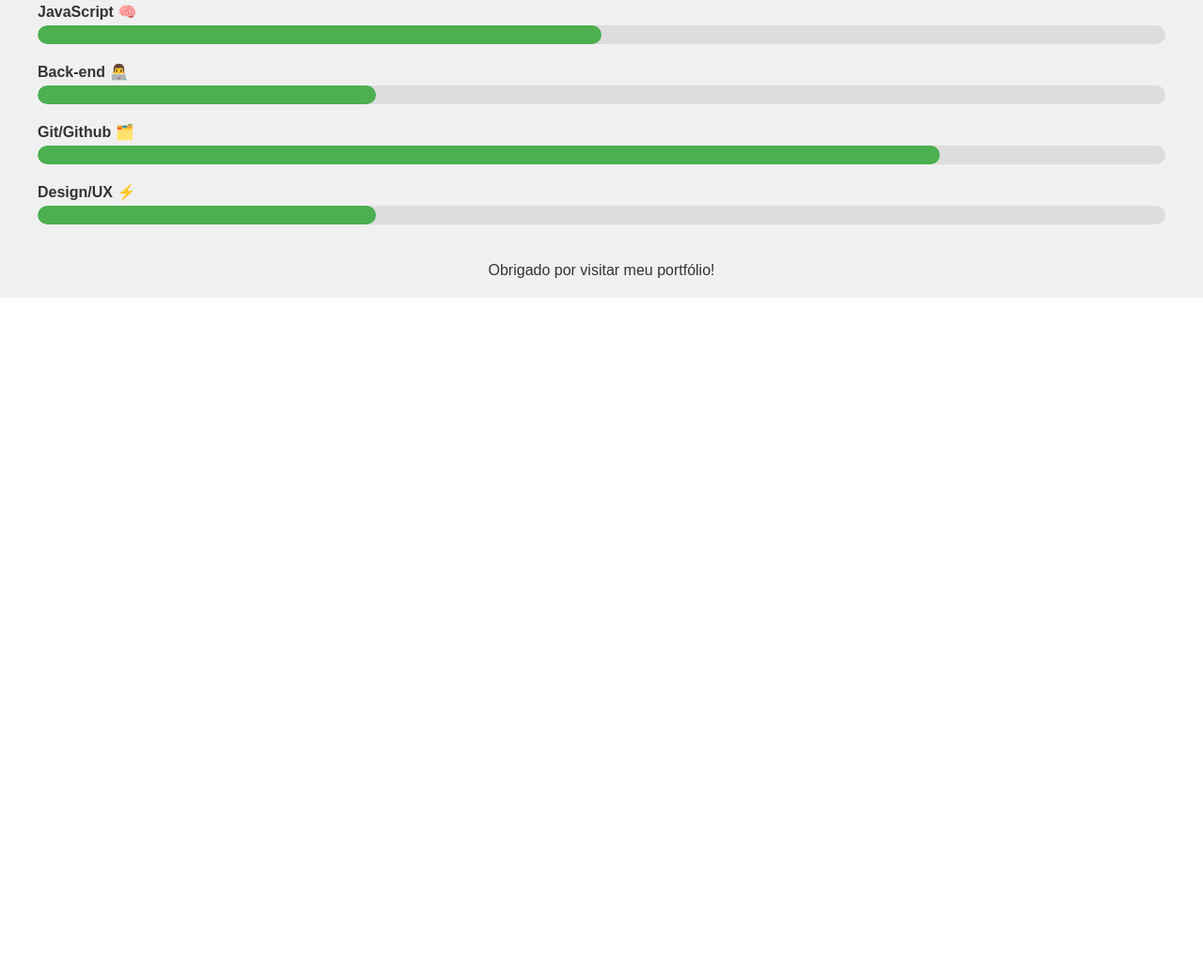
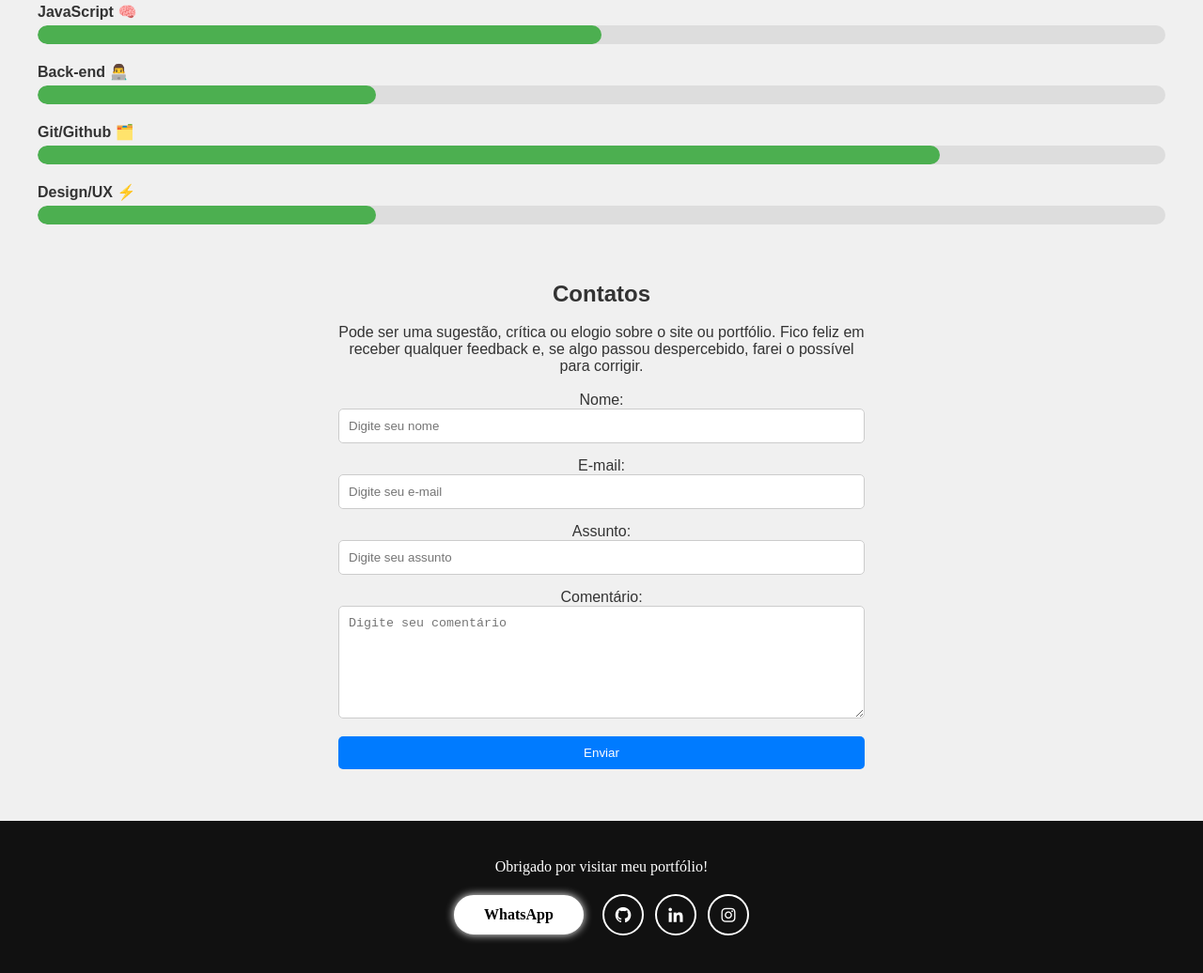
Before and after one commit to Snape87/Portfolio, a plain HTML site: page Index.html/index.html in a window 1280 px wide. Shown: the part 1016-2052 px from the top of the page at 94% size. Before the commit the page ends 1333 px from the top, so only its background shows below. Drawn offline with nearby package versions, Linux system fonts and the light colour scheme.

Commit message:
adição da seção "Contatos" e footer com redes sociais
Seção de contatos com formulário funcional, redirecionamento de envio e footer com redes sociais

```diff
--- a/Index.html/index.html
+++ b/Index.html/index.html
@@ -4,6 +4,8 @@
   <meta charset="UTF-8">
   <meta name="viewport" content="width=device-width, initial-scale=1.0">
   <link rel="stylesheet" href="../css/style.css">
+  <link href="https://unpkg.com/boxicons@2.1.4/css/boxicons.min.css" rel="stylesheet">
+
   <title>Portfolio Novo</title>
 </head>
 <body>
@@ -70,7 +72,7 @@
   </header>
   <p>Olá! Me chamo Nicholas, tenho 21 anos e sou desenvolvedor front-end apaixonado por criar experiências digitais modernas e funcionais. Atualmente moro no Rio de Janeiro e estou expandindo meus conhecimentos em back-end para me tornar um desenvolvedor full stack.
 Gosto de manter meus projetos bem organizados, prezando por um código limpo e uma boa estrutura. Estou sempre aprendendo novas tecnologias, explorando boas práticas e evoluindo como profissional.
-Além da programação, gosto de ouvir música e aprender sobre design e usabilidade. Acredito que tecnologia é uma ponte entre ideias e soluções — e estou aqui para construir essas pontes com criatividade e dedicação</p>
+Além da programação, gosto de ouvir música e aprender sobre design e usabilidade. Acredito que tecnologia é uma ponte entre ideias e soluções e estou aqui para construir essas pontes com criatividade e dedicação</p>
  <div class="habilidades">
     <h3>Conhecimentos</h3>
     <br>
@@ -112,13 +114,42 @@ Além da programação, gosto de ouvir música e aprender sobre design e usabili
     </div>
   </div>
 
+  <div class="contato">
+  <h2>Contatos</h2>
+  <br>
+  <p>Pode ser uma sugestão, crítica ou elogio sobre o site ou portfólio. Fico feliz em receber qualquer feedback e, se algo passou despercebido, farei o possível para corrigir.</p>
+  <br>
 
+  <form id="form-contato" action="https://formsubmit.co/nicholasgccardoso3@gmail.com" method="POST"></form>
+    <label for="nome">Nome:</label>
+    <input type="text" id="nome" placeholder="Digite seu nome" required>
 
+    <label for="email">E-mail:</label>
+    <input type="email" id="email" placeholder="Digite seu e-mail" required>
 
-  <footer>
-    <p>Obrigado por visitar meu portfólio!</p>
-  </footer>
+    <label for="assunto">Assunto:</label>
+    <input type="text" id="assunto" placeholder="Digite seu assunto" required>
+
+    <label for="comentario">Comentário:</label>
+    <textarea id="comentario" placeholder="Digite seu comentário" required></textarea>
+
+    <button type="submit" id="enviar">Enviar</button>
+  </form>
+</div>
 </article>
+
+<footer>
+  <p>Obrigado por visitar meu portfólio!</p>
+  <div class="btn-social">
+    <a href="#" class="Btn">WhatsApp</a>
+    <div class="sci">
+      <a href="https://github.com/Snape87"><i class='bx bxl-github'></i></a>
+      <a href="https://www.linkedin.com/in/nicholas-gon%C3%A7alves-a8b07b334/"><i class='bx bxl-linkedin'></i></a>
+      <a href="https://www.instagram.com/_duartenic_/"><i class='bx bxl-instagram'></i></a>
+    </div>
+  </div>
+</footer>
+
 
 
 
--- a/css/style.css
+++ b/css/style.css
@@ -109,7 +109,6 @@
     font-size: bold;
     color: #333;
     font-family: 'Savate', sans-serif;
-
 }
 .habilidades {
   margin-top: 30px;
@@ -155,3 +154,97 @@
 .design {
   width: 30%;
 }
+
+.contato {
+  max-width: 600px;
+  margin: 0 auto;
+  padding: 20px;
+}
+
+.contato input,
+.contato textarea,
+.contato button {
+  width: 100%;
+  margin-bottom: 15px;
+  padding: 10px;
+  box-sizing: border-box;
+  border-radius: 5px;
+  border: 1px solid #ccc;
+}
+
+.contato textarea {
+  height: 120px;
+  resize: vertical;
+}
+
+.contato button {
+  background-color: #007bff;
+  color: white;
+  border: none;
+  cursor: pointer;
+}
+
+.contato button:hover {
+  background-color: #0056b3;
+}
+
+footer {
+  background-color: #111;
+  color: white;
+  text-align: center;
+  padding: 40px 20px;
+}
+
+.btn-social {
+  display: flex;
+  align-items: center;
+  justify-content: center;
+  flex-wrap: wrap;
+  gap: 20px;
+  margin-top: 20px;
+}
+
+.Btn {
+  display: inline-block;
+  padding: 10px 30px;
+  background: white;
+  border-radius: 45px;
+  border: 2px solid white;
+  box-shadow: 0 0 10px white;
+  font-size: 16px;
+  color: black;
+  font-weight: 600;
+  transition: 0.5s;
+  text-decoration: none;
+}
+
+.Btn:hover {
+  background: transparent;
+  color: white;
+  box-shadow: none;
+}
+
+.sci {
+  display: flex;
+  align-items: center;
+  gap: 12px;
+}
+
+.sci a {
+  display: inline-flex;
+  align-items: center;
+  justify-content: center;
+  padding: 10px;
+  border: 2px solid white;
+  border-radius: 50%;
+  transition: 0.5s;
+  font-size: 20px;
+  color: white;
+  text-decoration: none;
+}
+
+.sci a:hover {
+  background-color: white;
+  color: black;
+  box-shadow: 0 0 10px white;
+}
```
